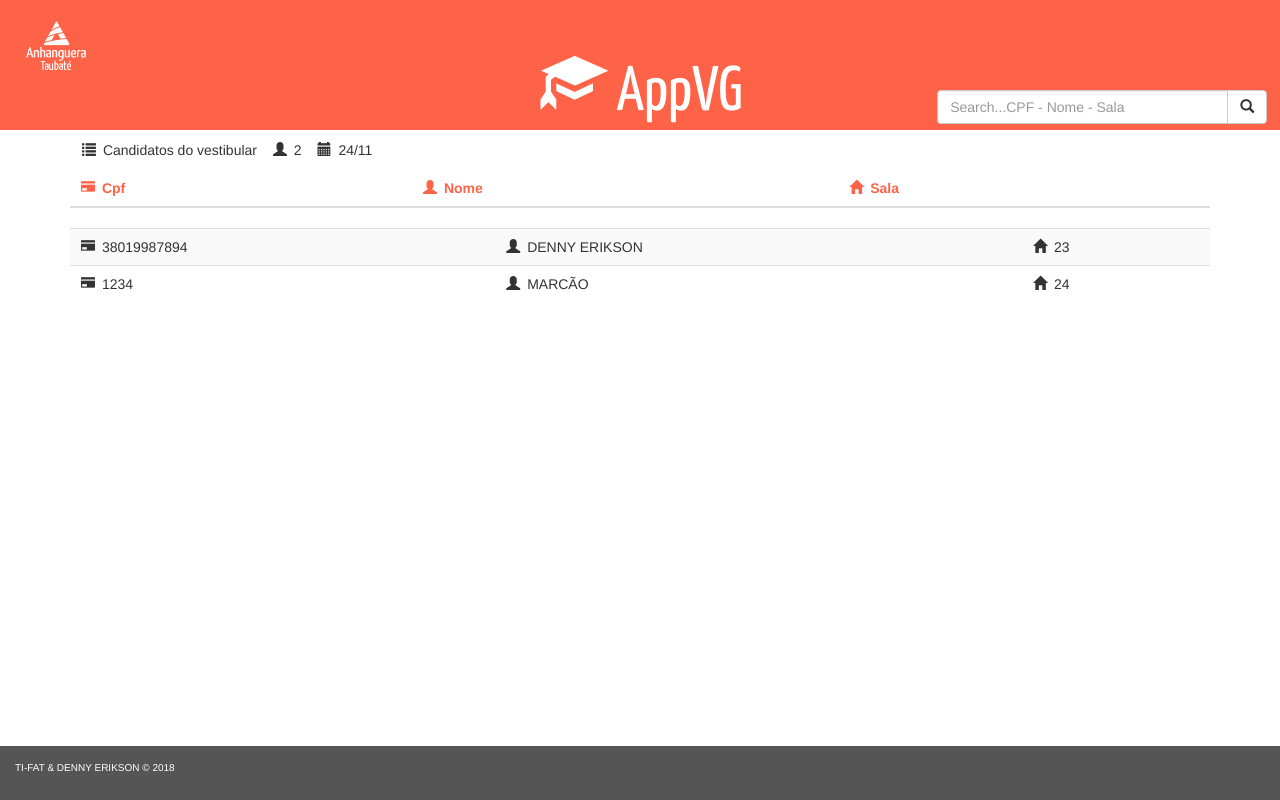
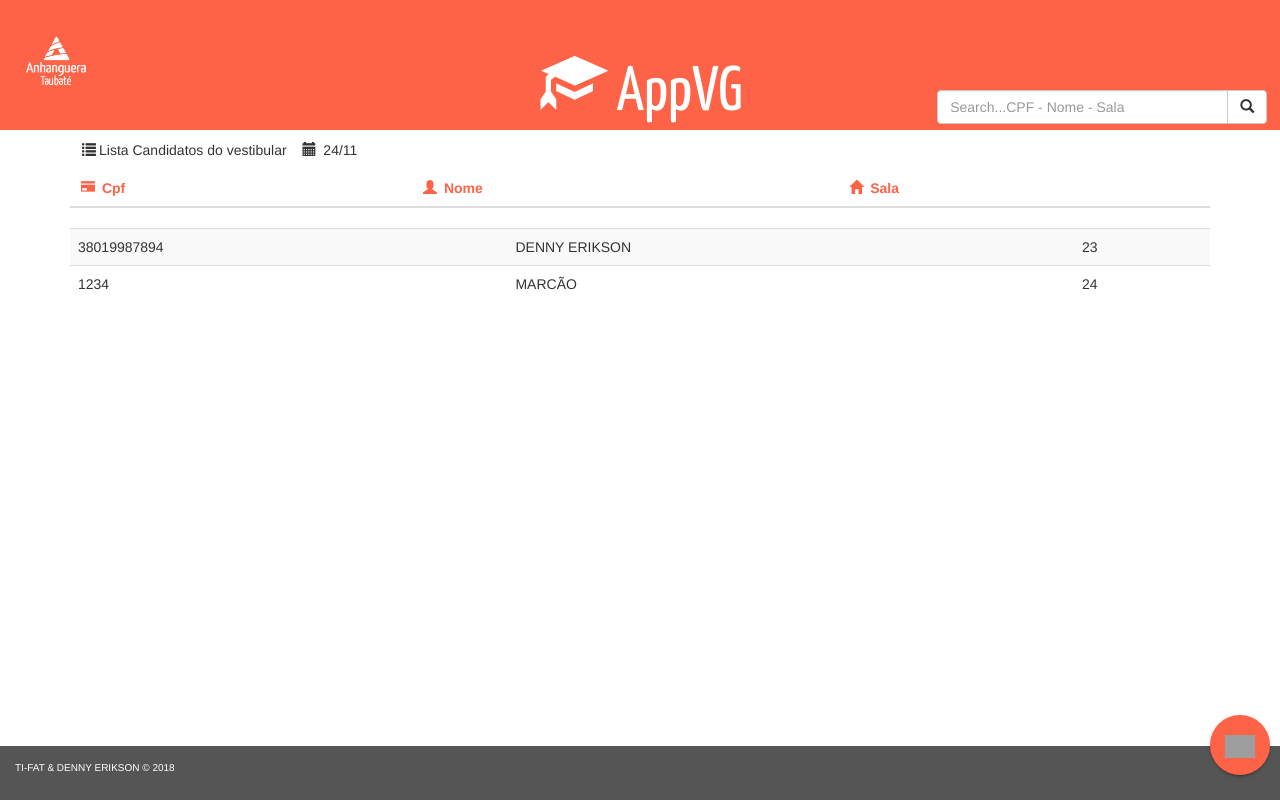
Before and after one commit to dennyerikson/appvg, a Django app: page / in a window 1280 px wide. Run offline with Django 3.2, Linux system fonts and the light colour scheme; data comes from the database, SQL or seed files in the repository; lists and menus that the app fills with data are empty; some libraries are stand-ins or nearby versions; grey boxes are pictures that could not be loaded.

Commit message:
add modal contagem de sala

```diff
--- /dev/null
+++ b/blo/static/css/full.css
@@ -0,0 +1,4 @@
+.table-overflow{
+    max-height:auto;
+    overflow-y:auto;
+  }
--- /dev/null
+++ b/blo/static/css/medium.css
@@ -0,0 +1,5 @@
+
+.table-overflow{
+    max-height:400px;
+    overflow-y:auto;
+}
--- /dev/null
+++ b/blo/static/css/small.css
@@ -0,0 +1,4 @@
+.table-overflow{
+    max-height:275px;
+    overflow-y:auto;
+  }
--- a/blo/static/css/style.css
+++ b/blo/static/css/style.css
@@ -8,7 +8,7 @@
 	float:left;
   position: fixed;
   left: 15px;
-  margin: 20px 0 0 1px;
+  margin: 15px 0 0 1px;
   z-index: 3;
 }
 
@@ -20,10 +20,10 @@
   margin-bottom: 15px;
   z-index: 2;
   height: 130px;
-  color: white;
+  color: #fff;
   z-index: 1;
   /* background-color: #555; */
-  background-color: tomato;
+  background-color: #ff6347;
   font-family: YANONEKAFFEESATZ;
   font-weight: bold;
 
@@ -93,7 +93,7 @@ thead{
     overflow-y:auto;
 }
 
-@media only screen and(min-width: 1024px) {
+@media only window and(min-width: 1024px) {
   .table-overflow{
     max-height:500px;
     overflow-y:auto;
@@ -107,3 +107,77 @@ i{
 #i{
   margin: 0 3px 0 12px
 }
+
+/* modal */
+.modal-header{
+  color: white;
+  background-color: tomato;
+}
+
+.modal-footer .btn{
+  color: #ff6347;
+}
+
+
+/* style float button */
+.zoom {
+  animation-name: example;
+  animation-duration: 3s;
+  animation-iteration-count: 1;
+  animation-timing-function: ease;
+
+  position: fixed;
+  bottom: 15px;
+  right: 10px;
+  height: 70px;
+  z-index: 100;
+}
+/* Standard syntax */
+@keyframes example {
+  75%  {bottom:300px;}
+
+  }
+.zoom-fab {
+  display: inline-block;
+  width: 40px;
+  height: 40px;
+  line-height: 40px;
+  border-radius: 50%;
+  background-color: tomato;
+  vertical-align: middle;
+  text-decoration: none;
+  text-align: center;
+  transition: 0.2s ease-out;
+  box-shadow: 0 2px 2px 0 rgba(0, 0, 0, 0.14), 0 1px 5px 0 rgba(0, 0, 0, 0.12), 0 3px 1px -2px rgba(0, 0, 0, 0.2);
+  cursor: pointer;
+  color: #FFF;
+}
+
+.zoom-fab:hover {
+  background-color: #b23620;
+  box-shadow: 0 3px 3px 0 rgba(0, 0, 0, 0.14), 0 1px 7px 0 rgba(0, 0, 0, 0.12), 0 3px 1px -1px rgba(0, 0, 0, 0.2);
+}
+
+.zoom-btn-large {
+  width: 60px;
+  height: 60px;
+  line-height: 60px;
+}
+
+.zoom-card ul {
+  -webkit-padding-start: 0;
+  list-style: none;
+  text-align: left;
+}
+
+/* escala para os buttons */
+.scale-transition { transition: transform 0.3s cubic-bezier(0.53, 0.01, 0.36, 1.63) !important; }
+
+.scale-transition.scale-out {
+transform: scale(0);
+transition: transform 0.2s !important;
+}
+
+.scale-transition.scale-in { transform: scale(1); }
+
+/* style float button */
--- a/blo/templates/blo/base.html
+++ b/blo/templates/blo/base.html
@@ -12,6 +12,7 @@
     <script src="https://maxcdn.bootstrapcdn.com/bootstrap/3.3.7/js/bootstrap.min.js"></script>
 
     <link rel="stylesheet" href="{% static 'css/style.css' %}">
+    <a href="https://icons8.com">Icon pack by Icons8</a>
     <title>VG</title>
 </head>
 
--- a/blo/templates/blo/home.html
+++ b/blo/templates/blo/home.html
@@ -24,9 +24,8 @@
         <br>
         <br>
                 <p>
-                  <i id="i" class="glyphicon glyphicon-list"></i> Candidatos do vestibular
+                  <i id="i" class="glyphicon glyphicon-list"></i>Lista Candidatos do vestibular
 
-                  <i id="i" class="glyphicon glyphicon-user"></i> {{total}}
 
                   <i id="i" class="glyphicon glyphicon-calendar"></i> 24/11
                 </p>
@@ -46,9 +45,9 @@
 
             {% for posts in post %}
                 <tr>
-                    <td><i class="glyphicon glyphicon-credit-card"></i> {{posts.cpf}} </td>
-                    <td><i class="glyphicon glyphicon-user"></i> {{posts.nome}}</td>
-                    <td><i class="glyphicon glyphicon-home"></i> {{posts.sala}}</td>
+                    <td>{{posts.cpf}} </td>
+                    <td> {{posts.nome}}</td>
+                    <td>{{posts.sala}}</td>
                 </tr>
             {% endfor %}
 
@@ -57,4 +56,102 @@
         </div>
       </div>
 
+      <script>
+
+        function sizeOfThings(){
+          var windowWidth = window.innerWidth;
+          var windowHeight = window.innerHeight;
+
+          var screenWidth = screen.width;
+          var screenHeight = screen.height;
+
+          var msgW = windowWidth + 'x' + windowHeight;
+          var msgS = screenWidth + 'x' + screenHeight;
+
+          // alert('screenWidth: ' + msgS + "\nwindowWidth: " + msgW)
+
+        };
+
+        sizeOfThings();
+
+        window.addEventListener('resize', function(){
+          sizeOfThings();
+        });
+
+      </script>
+      <!-- MODAL BOOTSTRAP -->
+      <div class="container">
+        <!--modal-->
+        <div class="modal fade" id="myModal" role="dialog">
+          <div class="modal-dialog modal-sm">
+            <!--Modal content-->
+            <div class="modal-content">
+              <div class="modal-header">
+                <button type="button" class="close" data-dismiss="modal">&times;</button>
+                <h4 class="modal-title"><i class="glyphicon glyphicon-info-sign"></i> Informações do VG</h4>
+
+              </div>
+              <div class="modal-body">
+                <p><i id="i" class="glyphicon glyphicon-user"></i> Total Candiadatos {{total}}</p>
+                {% for salas in sala %}
+                  <p><i id="i" class="glyphicon glyphicon-home"></i> Total sala {{ salas.sala}}
+                    <i id="i" class="glyphicon glyphicon-user"></i> {{ salas.value_cpf }}
+                  </p>
+                {% endfor %}
+
+              </div>
+
+              <div class="modal-footer">
+                <button type="button" class="btn" data-dismiss="modal"><i class="glyphicon glyphicon-ok"></i> Ok, entendi</button>
+
+              </div>
+
+            </div>
+
+          </div>
+
+        </div>
+
+      </div>
+      <!-- MODAL BOOTSTRAP -->
+
+
+
+      <!-- Float button -->
+      <div id="div2" class="zoom">
+          <a class="zoom-fab zoom-btn-large" id="zoomBtn" data-toggle="modal" data-target="#myModal">
+              <img src="https://img.icons8.com/material-rounded/50/ffffff/about.png" width="30"></a>
+
+      </div>
+      <script>
+          $('#zoomBtn').click(function() {
+              $('.zoom-btn-sm').toggleClass('scale-out');
+
+              if (!$('.zoom-card').hasClass('scale-out')) {
+                  $('.zoom-card').toggleClass('scale-out');
+              }
+          });
+
+          $('.zoom-btn-sm').click(function() {
+          var btn = $(this);
+          var card = $('.zoom-card');
+          if ($('.zoom-card').hasClass('scale-out')) {
+              $('.zoom-card').toggleClass('scale-out');
+          }
+          if (btn.hasClass('zoom-btn-person')) {
+              // card.css('background-color', '#d32f2f');
+
+          } else if (btn.hasClass('zoom-btn-doc')) {
+              card.css('background-color', '#fbc02d');
+          } else if (btn.hasClass('zoom-btn-tangram')) {
+              card.css('background-color', '#388e3c');
+          } else if (btn.hasClass('zoom-btn-report')) {
+              card.css('background-color', '#1976d2');
+          } else {
+              card.css('background-color', '#7b1fa2');
+          }
+          });
+      </script>
+      <!-- Float button -->
+
 {% endblock %}
--- a/blo/views.py
+++ b/blo/views.py
@@ -18,5 +18,11 @@ def home(request):
 
     total = Post.objects.all().count()
 
-    context = {'post':post, 'total':total}
+    # minha query onde obtenho os dados das salas
+    sala = Post.objects.all()\
+        .values('sala')\
+        .annotate(value_sala=Count('sala'), value_cpf=Count('cpf') )
+    print(sala)
+
+    context = {'post':post, 'total':total, 'sala':sala}
     return render(request, 'blo/home.html', context)
```
Also changed, not shown: 1 other file.
